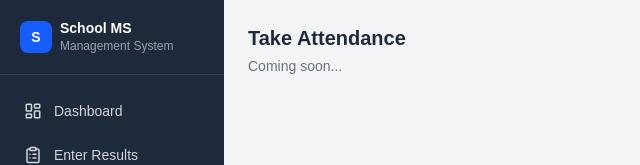
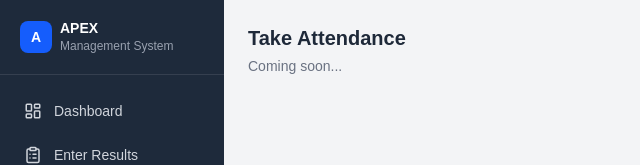
Before and after one commit to Nifemi101/Scholol-Management-, a Next.js app: page /teacher/attendance in a window 1280 px wide. Shown: the top 165 px of the page, without its empty margins (0-640 px from the left). Built offline with nearby package versions, Linux system fonts and the light colour scheme; no server answers.

Commit message:
fixed name

```diff
--- a/src/app/(dashboard)/teacher/layout.tsx
+++ b/src/app/(dashboard)/teacher/layout.tsx
@@ -31,10 +31,10 @@
         <div className="px-5 py-5 border-b border-white/10">
           <div className="flex items-center gap-2">
             <div className="w-8 h-8 bg-blue-600 rounded-lg flex items-center justify-center text-white font-bold text-sm">
-              S
+              A
             </div>
             <div>
-              <p className="text-sm font-bold leading-tight">School MS</p>
+              <p className="text-sm font-bold leading-tight">APEX</p>
               <p className="text-xs text-gray-400">Management System</p>
             </div>
           </div>
```
